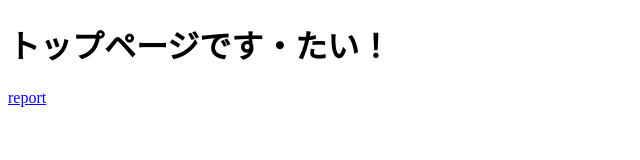
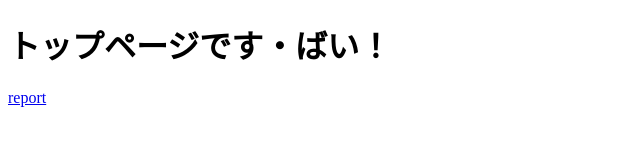
Before and after one commit to keitaman2/FrontEnd202401_01, a website: page index.html in a window 1280 px wide. Shown: the full height of the page, 0-640 px from the left. Drawn offline with Linux system fonts and the light colour scheme.

Commit message:
トップページの変更
ですたいをですばいに修正した。

```diff
--- a/index.html
+++ b/index.html
@@ -8,7 +8,7 @@
 </head>
 
 <body>
-    <h1 id="top_message">トップページです・たい！</h1>
+    <h1 id="top_message">トップページです・ばい！</h1>
     <a href="./e2e/cypress/support/index.js">report</a>
 </body>
 
```
